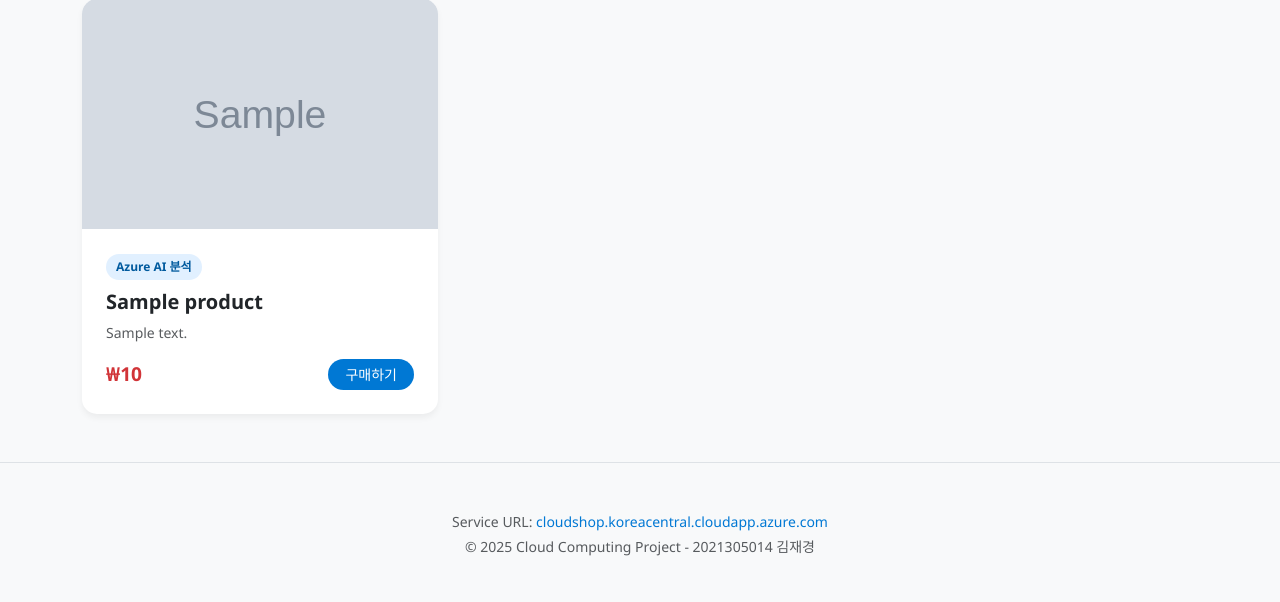
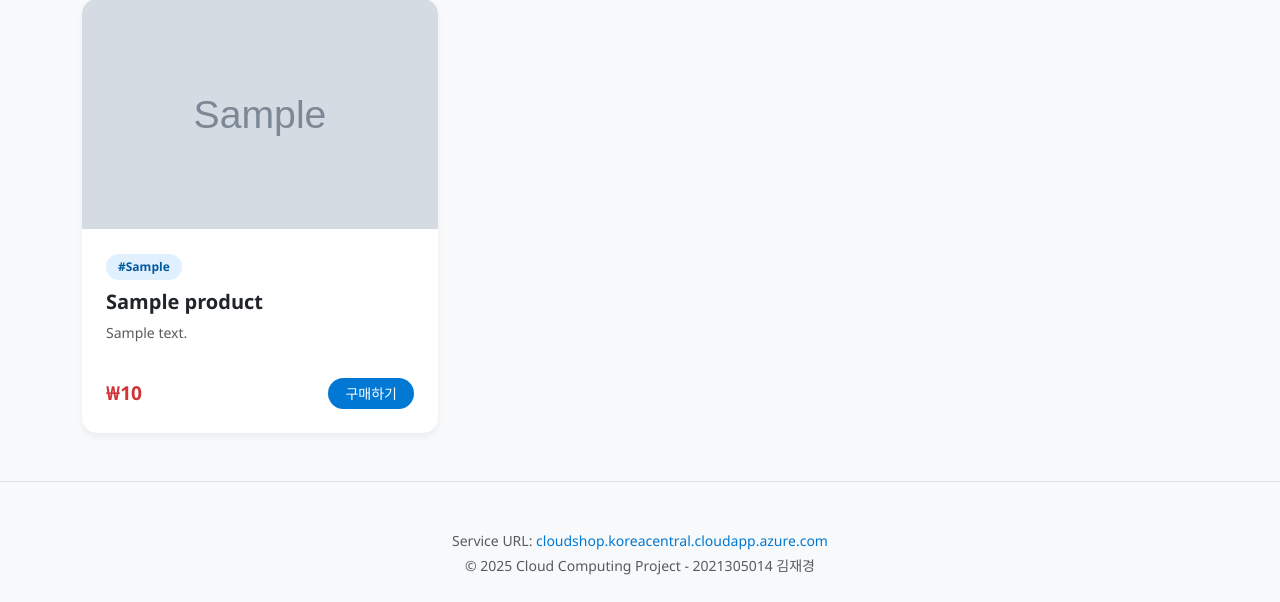
Before and after one commit to kjk020208/myshop, a Flask app: page / in a window 1280 px wide. Shown: the part 186-788 px from the top of the page. Before the commit the page ends 742 px from the top, so only its background shows below. Run offline with Flask 3, Linux system fonts and the light colour scheme; tables that the repository leaves empty hold one stand-in row (values such as "Sample post"); grey boxes marked "Sample" are stand-in pictures.

```diff
--- a/templates/index.html
+++ b/templates/index.html
@@ -26,10 +26,13 @@
         }
         .product-card:hover { transform: translateY(-10px); box-shadow: 0 12px 25px rgba(0,0,0,0.1); }
         .product-img { height: 230px; object-fit: cover; border-top-left-radius: 15px; border-top-right-radius: 15px; }
-        .ai-badge {
+
+        /* [수정] 사용자가 입력한 태그가 들어가는 배지 스타일 */
+        .user-tag-badge {
             background-color: #e1f0ff; color: #005a9e; font-size: 0.75rem;
-            padding: 4px 10px; border-radius: 20px; display: inline-block; margin-bottom: 10px; font-weight: 600;
+            padding: 4px 12px; border-radius: 20px; display: inline-block; margin-bottom: 10px; font-weight: 600;
         }
+
         .price-tag { color: #d13438; font-weight: bold; font-size: 1.2rem; }
         .btn-azure { background-color: var(--azure-blue); color: white; border-radius: 25px; }
         .footer-link { color: var(--azure-blue); text-decoration: none; font-weight: 500; }
@@ -61,9 +64,16 @@
             <div class="card product-card">
                 <img src="{{ product.image_url }}" class="card-img-top product-img" alt="{{ product.name }}">
                 <div class="card-body p-4">
-                    <span class="ai-badge">Azure AI 분석</span>
+                    <span class="user-tag-badge">
+                        {% if product.category %}
+                            #{{ product.category }}
+                        {% else %}
+                            #Azure_Cloud
+                        {% endif %}
+                    </span>
+
                     <h5 class="card-title fw-bold mb-2 product-name">{{ product.name }}</h5>
-                    <p class="card-text text-muted small mb-3">{{ product.description }}</p>
+                    <p class="card-text text-muted small mb-3" style="min-height: 40px;">{{ product.description }}</p>
                     <div class="d-flex justify-content-between align-items-center">
                         <span class="price-tag">₩{{ "{:,.0f}".format(product.price) }}</span>
                         <button class="btn btn-azure btn-sm px-3">구매하기</button>
@@ -81,6 +91,7 @@
 </footer>
 
 <script>
+    // 실시간 검색 필터링 로직
     document.getElementById('searchInput').addEventListener('keyup', function() {
         let value = this.value.toLowerCase();
         let items = document.querySelectorAll('.product-item');
```
